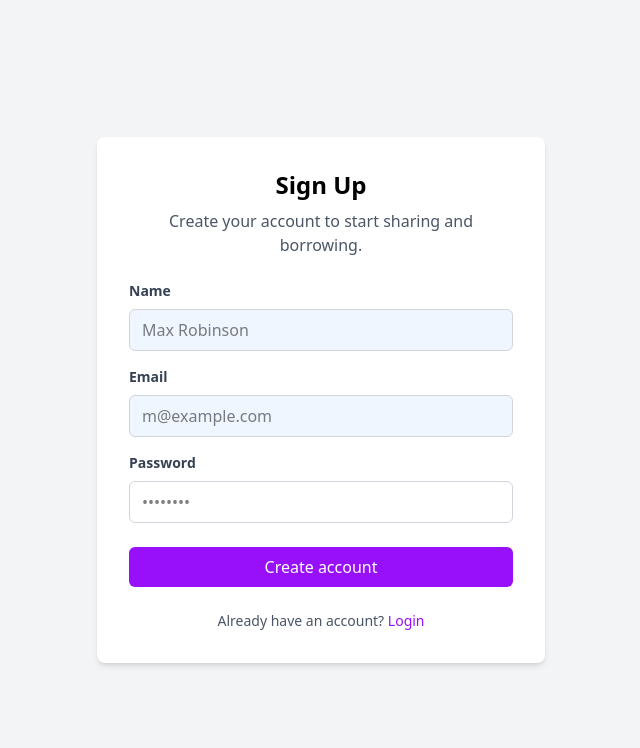
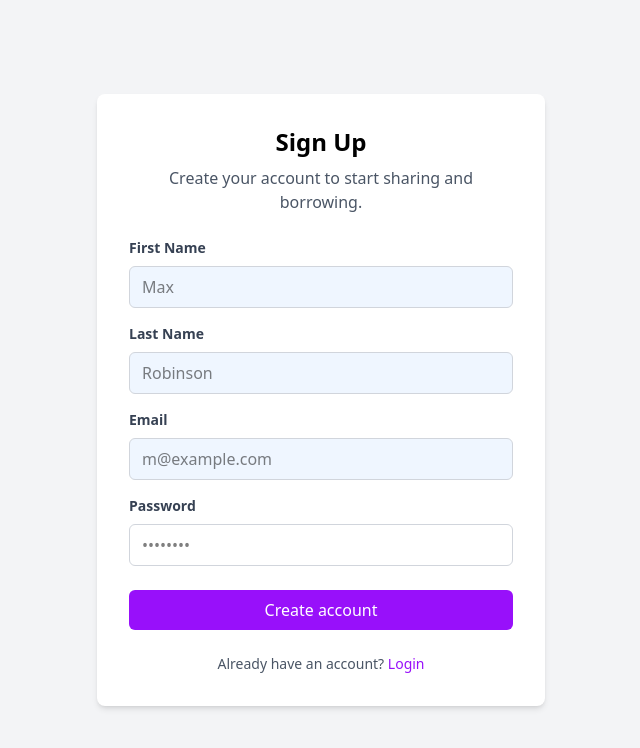
Before and after one commit to KeniKT/BookShare, a React (Vite) app: page /signup in a window 1280 px wide. Shown: the top 748 px of the page, without its empty margins (319-959 px from the left). Built offline with nearby package versions, Linux system fonts and the light colour scheme.

Commit message:
SignUpPage ingration

```diff
--- a/src/pages/signUpPage/SignUpPage.tsx
+++ b/src/pages/signUpPage/SignUpPage.tsx
@@ -1,23 +1,112 @@
-import React from 'react';
+// src/pages/signUpPage/SignUpPage.tsx
+import React, { useState } from 'react';
+import { useNavigate } from 'react-router-dom'; // Import useNavigate for redirection
 
 const SignUpPage: React.FC = () => {
+  const [firstName, setFirstName] = useState('');
+  const [lastName, setLastName] = useState('');
+  const [email, setEmail] = useState('');
+  const [password, setPassword] = useState('');
+  const [loading, setLoading] = useState(false);
+  const [error, setError] = useState<string | null>(null);
+  const [success, setSuccess] = useState<string | null>(null);
+
+  const navigate = useNavigate(); // Initialize navigate hook
+
+  const handleSubmit = async (e: React.FormEvent) => {
+    e.preventDefault(); // Prevent default form submission behavior
+
+    setLoading(true);
+    setError(null);
+    setSuccess(null);
+
+    // Define your Django backend base URL
+    // IMPORTANT: Replace with your actual Django backend URL (e.g., 'http://localhost:8000')
+    const API_BASE_URL = 'https://bookshare-api.onrender.com'; // <<< CHANGE THIS TO YOUR DJANGO BACKEND URL
+
+    try {
+      const response = await fetch(`${API_BASE_URL}/api/user/create/`, {
+        method: 'POST',
+        headers: {
+          'Content-Type': 'application/json',
+        },
+        body: JSON.stringify({
+          first_name: firstName, // Django often expects snake_case for fields
+          last_name: lastName,
+          email: email,
+          password: password,
+        }),
+      });
+
+      if (response.ok) { // Check if the response status is 2xx (success)
+        const data = await response.json();
+        setSuccess('Account created successfully! Redirecting to login...');
+        console.log('Signup successful:', data);
+        // Redirect to login page after a short delay
+        setTimeout(() => {
+          navigate('/login');
+        }, 2000);
+      } else {
+        // Handle API errors (e.g., validation errors from Django)
+        const errorData = await response.json();
+        console.error('Signup failed:', errorData);
+
+        // Display specific error messages from Django
+        if (errorData.email) {
+          setError(`Email: ${errorData.email.join(', ')}`);
+        } else if (errorData.password) {
+          setError(`Password: ${errorData.password.join(', ')}`);
+        } else if (errorData.detail) { // Generic error from Django REST Framework
+          setError(errorData.detail);
+        } else {
+          setError('Signup failed. Please check your input.');
+        }
+      }
+    } catch (err) {
+      console.error('Network or unexpected error:', err);
+      setError('An unexpected error occurred. Please try again.');
+    } finally {
+      setLoading(false);
+    }
+  };
+
   return (
     <div className="min-h-screen flex items-center justify-center bg-gray-100">
       <div className="bg-white p-8 rounded-lg shadow-md w-full max-w-md">
         <h2 className="text-2xl font-bold text-center mb-2">Sign Up</h2>
         <p className="text-gray-600 text-center mb-6">Create your account to start sharing and borrowing.</p>
 
-        <form>
-          {/* Name Input */}
+        <form onSubmit={handleSubmit}>
+          {/* First Name Input */}
           <div className="mb-4">
-            <label htmlFor="name" className="block text-gray-700 text-sm font-semibold mb-2">
-              Name
+            <label htmlFor="firstName" className="block text-gray-700 text-sm font-semibold mb-2">
+              First Name
             </label>
             <input
               type="text"
-              id="name"
-              className="w-full px-3 py-2 border border-gray-300 rounded-md focus:outline-none focus:ring-2 focus:ring-blue-500 bg-blue-50"
-              placeholder="Max Robinson"
+              id="firstName"
+              name="firstName" // Add name attribute for consistency
+              className="w-full px-3 py-2 border border-gray-300 rounded-md focus:outline-none focus:ring-2 focus:ring-purple-500 bg-blue-50"
+              placeholder="Max"
+              value={firstName}
+              onChange={(e) => setFirstName(e.target.value)}
+              required
+            />
+          </div>
+
+          {/* Last Name Input */}
+          <div className="mb-4">
+            <label htmlFor="lastName" className="block text-gray-700 text-sm font-semibold mb-2">
+              Last Name
+            </label>
+            <input
+              type="text"
+              id="lastName"
+              name="lastName" // Add name attribute
+              className="w-full px-3 py-2 border border-gray-300 rounded-md focus:outline-none focus:ring-2 focus:ring-purple-500 bg-blue-50"
+              placeholder="Robinson"
+              value={lastName}
+              onChange={(e) => setLastName(e.target.value)}
               required
             />
           </div>
@@ -30,8 +119,11 @@ const SignUpPage: React.FC = () => {
             <input
               type="email"
               id="email"
-              className="w-full px-3 py-2 border border-gray-300 rounded-md focus:outline-none focus:ring-2 focus:ring-blue-500 bg-blue-50"
+              name="email" // Add name attribute
+              className="w-full px-3 py-2 border border-gray-300 rounded-md focus:outline-none focus:ring-2 focus:ring-purple-500 bg-blue-50"
               placeholder="m@example.com"
+              value={email}
+              onChange={(e) => setEmail(e.target.value)}
               required
             />
           </div>
@@ -44,18 +136,34 @@ const SignUpPage: React.FC = () => {
             <input
               type="password"
               id="password"
-              className="w-full px-3 py-2 border border-gray-300 rounded-md focus:outline-none focus:ring-2 focus:ring-blue-500"
+              name="password" // Add name attribute
+              className="w-full px-3 py-2 border border-gray-300 rounded-md focus:outline-none focus:ring-2 focus:ring-purple-500"
               placeholder="••••••••"
+              value={password}
+              onChange={(e) => setPassword(e.target.value)}
               required
             />
           </div>
 
+          {/* Error and Success Messages */}
+          {error && (
+            <div className="bg-red-100 border border-red-400 text-red-700 px-4 py-3 rounded relative mb-4" role="alert">
+              <span className="block sm:inline">{error}</span>
+            </div>
+          )}
+          {success && (
+            <div className="bg-green-100 border border-green-400 text-green-700 px-4 py-3 rounded relative mb-4" role="alert">
+              <span className="block sm:inline">{success}</span>
+            </div>
+          )}
+
           {/* Create account Button */}
           <button
             type="submit"
-            className="w-full bg-purple-600 text-white py-2 rounded-md hover:bg-purple-700 focus:outline-none focus:ring-2 focus:ring-purple-500 focus:ring-opacity-50"
+            className="w-full bg-purple-600 text-white py-2 rounded-md hover:bg-purple-700 focus:outline-none focus:ring-2 focus:ring-purple-500 focus:ring-opacity-50 disabled:opacity-50 disabled:cursor-not-allowed"
+            disabled={loading} // Disable button while loading
           >
-            Create account
+            {loading ? 'Creating account...' : 'Create account'}
           </button>
         </form>
 
```
